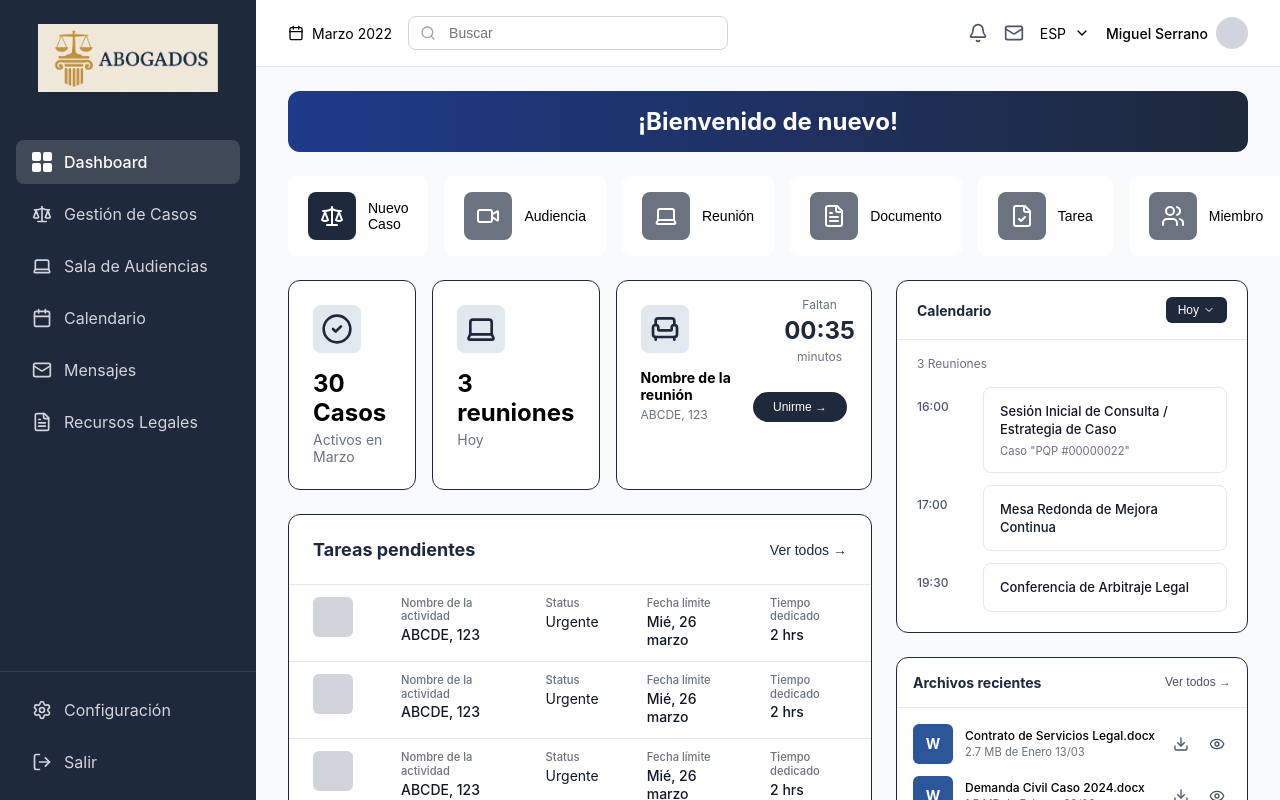
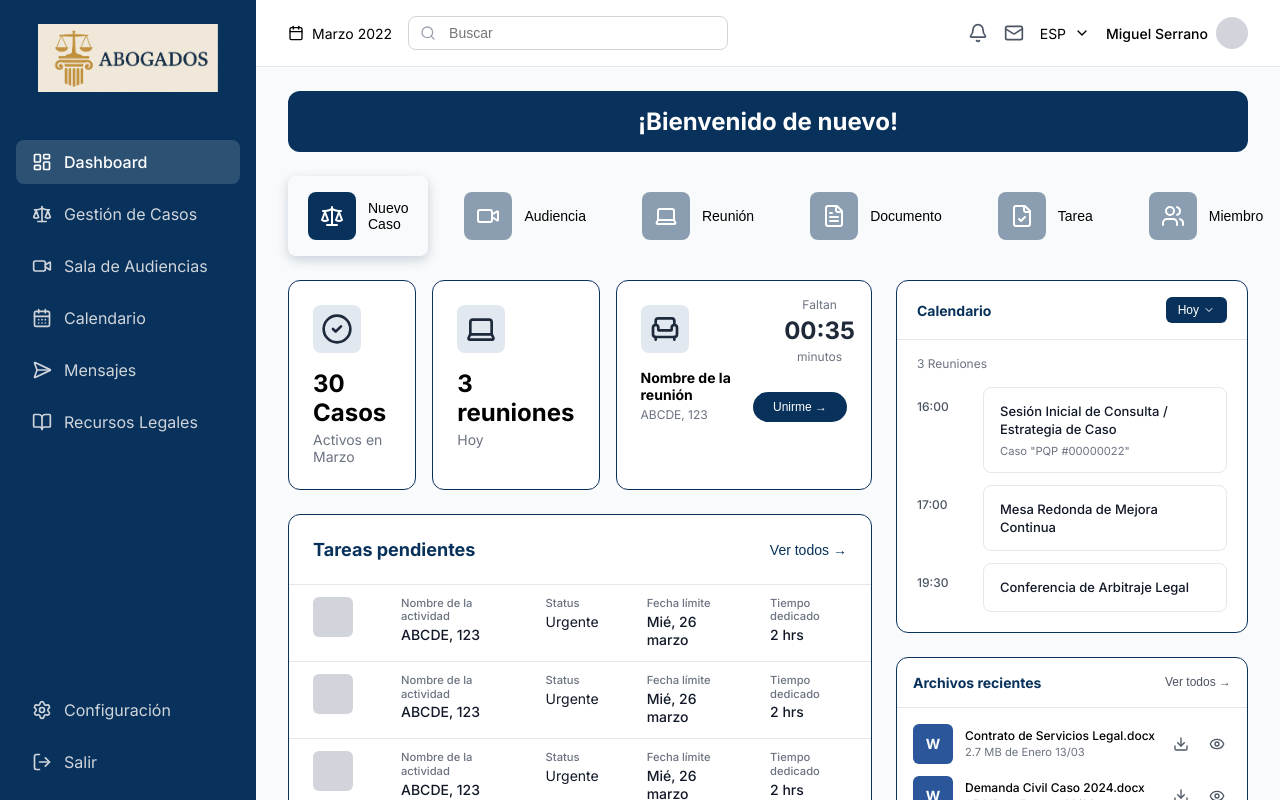
Before and after one commit to rhompe/prueba-tecnica, a React (Create React App) app: page / in a window 1280 px wide. Built offline with nearby package versions, Linux system fonts and the light colour scheme; the HTML template or start-up script is replaced by a standard one.

Commit message:
mejora de iconos

```diff
--- a/src/components/CalendarWidget/CalendarWidget.css
+++ b/src/components/CalendarWidget/CalendarWidget.css
@@ -1,7 +1,7 @@
 .calendar-widget {
   background-color: white;
   border-radius: 0.75rem;
-  border: 1px solid var(--color-slate-800);
+  border: 1px solid #08325B;
 }
 
 .calendar-header {
@@ -15,7 +15,7 @@
 .calendar-title {
   font-size: 0.875rem;
   font-weight: bold;
-  color: var(--color-slate-800);
+  color: #08325B;
 }
 
 .calendar-button {
@@ -83,8 +83,8 @@
 
 .calendar-event-content.active {
   background-color: #e2e8f0;
-  border: 2px solid var(--color-slate-800);
-  box-shadow: 0 2px 4px rgba(30, 41, 59, 0.1);
+  border: 2px solid #08325B;
+  box-shadow: 0 2px 4px rgba(8, 50, 91, 0.1);
   padding: 0.8125rem 0.9375rem;
 }
 
--- a/src/components/RecentFiles/RecentFiles.css
+++ b/src/components/RecentFiles/RecentFiles.css
@@ -1,7 +1,7 @@
 .recent-files {
   background-color: white;
   border-radius: 0.75rem;
-  border: 1px solid var(--color-slate-800);
+  border: 1px solid #08325B;
 }
 
 .recent-files-header {
@@ -15,7 +15,7 @@
 .recent-files-title {
   font-size: 0.875rem;
   font-weight: bold;
-  color: var(--color-slate-800);
+  color: #08325B;
 }
 
 .recent-files-view-all {
--- a/src/components/RecentFiles/RecentFiles.jsx
+++ b/src/components/RecentFiles/RecentFiles.jsx
@@ -7,10 +7,7 @@ const RecentFiles = ({ archivos }) => {
   const getFileIcon = (tipo) => {
     const iconos = {
       'word': { bg: 'word', letra: 'W' },
-      'pdf': { bg: 'pdf', letra: 'PDF' },
-      'excel': { bg: 'excel', letra: 'XLS' },
-      'powerpoint': { bg: 'powerpoint', letra: 'PPT' },
-      'default': { bg: 'default', letra: '📄' }
+      'pdf': { bg: 'pdf', letra: 'PDF' }
     };
 
     return iconos[tipo] || iconos['default'];
--- a/src/components/Sidebar/Sidebar.css
+++ b/src/components/Sidebar/Sidebar.css
@@ -74,7 +74,6 @@
 
 .sidebar-bottom {
   padding: 1rem;
-  border-top: 1px solid rgba(255, 255, 255, 0.1);
   display: flex;
   flex-direction: column;
   gap: 0.5rem;
--- a/src/components/Sidebar/Sidebar.jsx
+++ b/src/components/Sidebar/Sidebar.jsx
@@ -1,15 +1,15 @@
 import React from 'react';
-import { Scale, Laptop, Calendar, Mail, FileText, Settings, LogOut } from 'lucide-react';
+import { Scale, Video, CalendarDays, SendHorizontal, BookOpen, Settings, LogOut, LayoutDashboard } from 'lucide-react';
 import './Sidebar.css';
 
 const Sidebar = () => {
   const menuItems = [
-    { id: 1, texto: 'Dashboard', icono: null, activo: true },
+    { id: 1, texto: 'Dashboard', icono: LayoutDashboard, activo: true },
     { id: 2, texto: 'Gestión de Casos', icono: Scale, activo: false },
-    { id: 3, texto: 'Sala de Audiencias', icono: Laptop, activo: false },
-    { id: 4, texto: 'Calendario', icono: Calendar, activo: false },
-    { id: 5, texto: 'Mensajes', icono: Mail, activo: false },
-    { id: 6, texto: 'Recursos Legales', icono: FileText, activo: false }
+    { id: 3, texto: 'Sala de Audiencias', icono: Video, activo: false },
+    { id: 4, texto: 'Calendario', icono: CalendarDays, activo: false },
+    { id: 5, texto: 'Mensajes', icono: SendHorizontal, activo: false },
+    { id: 6, texto: 'Recursos Legales', icono: BookOpen, activo: false }
   ];
 
   return (
@@ -34,16 +34,7 @@ const Sidebar = () => {
               key={item.id}
               className={`sidebar-menu-item ${item.activo ? 'active' : ''}`}
             >
-              {item.id === 1 ? (
-                <div className="sidebar-dashboard-icon">
-                  <div></div>
-                  <div></div>
-                  <div></div>
-                  <div></div>
-                </div>
-              ) : (
-                IconComponent && <IconComponent size={20} />
-              )}
+              <IconComponent size={20} />
               <span>{item.texto}</span>
             </div>
           );
--- a/src/components/StatsCards/StatsCards.css
+++ b/src/components/StatsCards/StatsCards.css
@@ -2,7 +2,7 @@
   background-color: white;
   border-radius: 0.75rem;
   padding: 1.5rem;
-  border: 1px solid var(--color-slate-800);
+  border: 1px solid #08325B;
   position: relative;
 }
 
@@ -15,6 +15,10 @@
   background-color: #e2e8f0;
   border-radius: 0.5rem;
   margin-bottom: 1rem;
+}
+
+.stat-card-icon svg {
+  color: #08325B;
 }
 
 .stat-card-title {
--- a/src/components/TasksTable/TasksTable.css
+++ b/src/components/TasksTable/TasksTable.css
@@ -1,7 +1,7 @@
 .tasks-table-container {
   background-color: white;
   border-radius: 0.75rem;
-  border: 1px solid var(--color-slate-800);
+  border: 1px solid #08325B;
 }
 
 .tasks-table-header {
@@ -15,12 +15,12 @@
 .tasks-table-title {
   font-size: 1.125rem;
   font-weight: bold;
-  color: var(--color-slate-800);
+  color: #08325B;
 }
 
 .tasks-table-view-all {
   font-size: 0.875rem;
-  color: var(--color-slate-800);
+  color: #08325B;
   background: none;
   border: none;
   cursor: pointer;
--- a/src/index.css
+++ b/src/index.css
@@ -1,3 +1,5 @@
+@import url('https://fonts.googleapis.com/css2?family=Inter:wght@300;400;500;600;700;800&display=swap');
+
 * {
   margin: 0;
   padding: 0;
@@ -5,7 +7,7 @@
 }
 
 body {
-  font-family: -apple-system, BlinkMacSystemFont, 'Segoe UI', 'Roboto', 'Oxygen',
+  font-family: 'Inter', -apple-system, BlinkMacSystemFont, 'Segoe UI', 'Roboto', 'Oxygen',
     'Ubuntu', 'Cantarell', 'Fira Sans', 'Droid Sans', 'Helvetica Neue',
     sans-serif;
   -webkit-font-smoothing: antialiased;
@@ -13,8 +15,8 @@ body {
 }
 
 :root {
-  --color-primary: #1e293b;
-  --color-primary-hover: #0f172a;
+  --color-primary: #08325B;
+  --color-primary-hover: #061f3a;
   --color-secondary: #3b82f6;
   --color-gray-50: #f9fafb;
   --color-gray-100: #f3f4f6;
@@ -27,15 +29,15 @@ body {
   --color-gray-800: #1f2937;
   --color-gray-900: #111827;
   --color-slate-700: #334155;
-  --color-slate-800: #1e293b;
-  --color-slate-900: #0f172a;
+  --color-slate-800: #08325B;
+  --color-slate-900: #061f3a;
   --color-blue-50: #eff6ff;
   --color-blue-100: #dbeafe;
   --color-blue-200: #bfdbfe;
-  --color-blue-600: #1e293b;
-  --color-blue-700: #0f172a;
+  --color-blue-600: #08325B;
+  --color-blue-700: #061f3a;
   --color-blue-800: #1e40af;
-  --color-blue-900: #1e3a8a;
+  --color-blue-900: #08325B;
   --color-red-100: #fee2e2;
   --color-red-700: #b91c1c;
   --color-amber-600: #d97706;
--- a/src/page/dashboard/dashboard.css
+++ b/src/page/dashboard/dashboard.css
@@ -46,7 +46,7 @@
   align-items: center;
   gap: 0.75rem;
   padding: 1rem 1.25rem;
-  background-color: white;
+  background-color: transparent;
   border: none;
   border-radius: 0.5rem;
   font-size: 0.875rem;
@@ -58,8 +58,14 @@
 }
 
 .dashboard-action-button:hover {
+  background-color: rgba(255, 255, 255, 0.5);
   box-shadow: 0 4px 6px rgba(0, 0, 0, 0.1);
   transform: translateY(-2px);
+}
+
+/* Sombra solo para el botón principal/destacado */
+.dashboard-action-button:has(.dashboard-action-icon-wrapper.primary) {
+  box-shadow: 0 4px 12px rgba(8, 50, 91, 0.2);
 }
 
 .dashboard-action-icon-wrapper {
@@ -77,7 +83,7 @@
 }
 
 .dashboard-action-icon-wrapper.secondary {
-  background-color: var(--color-gray-500);
+  background-color: #8B9EB1;
 }
 
 .dashboard-action-icon {
```
